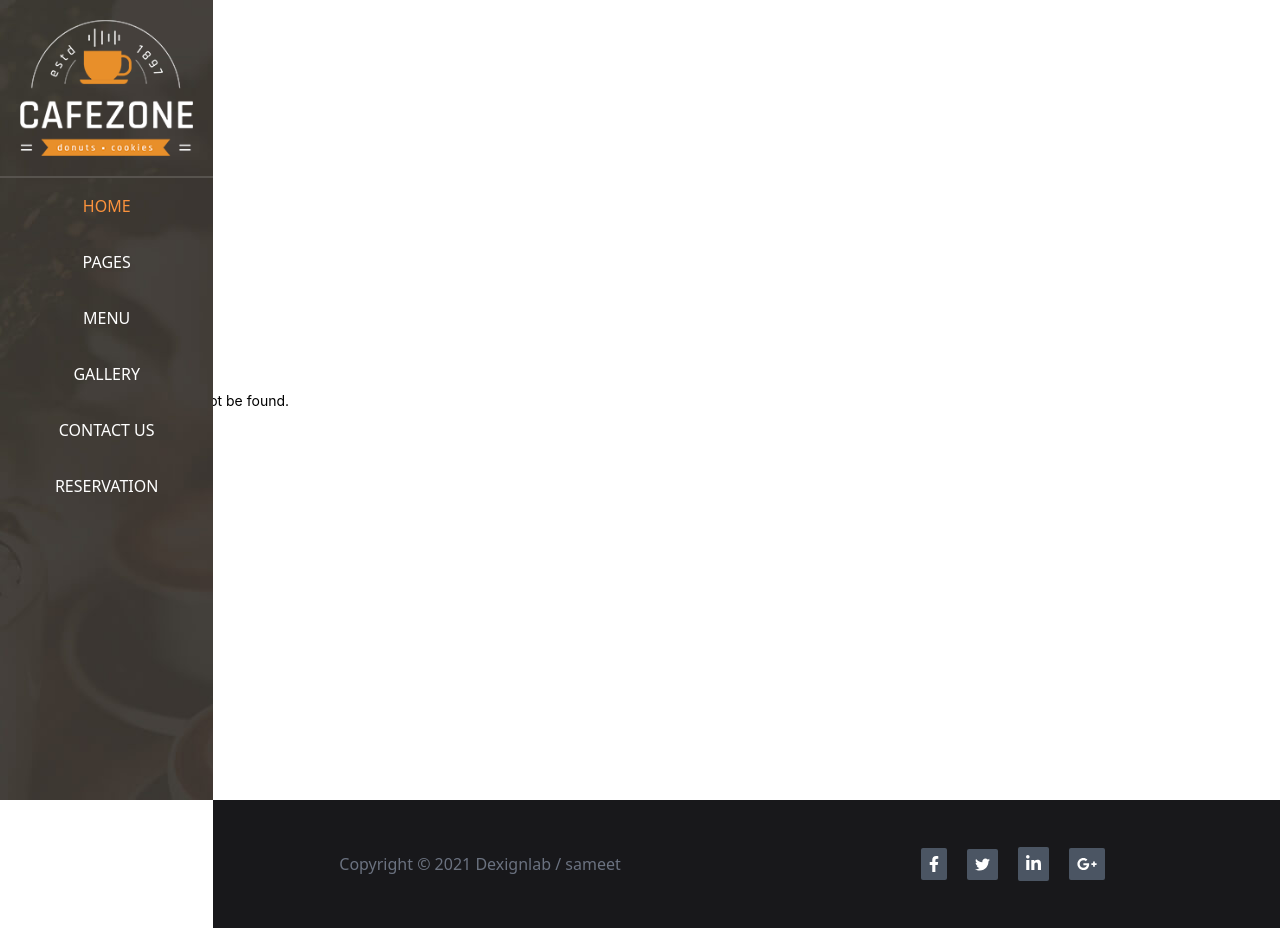
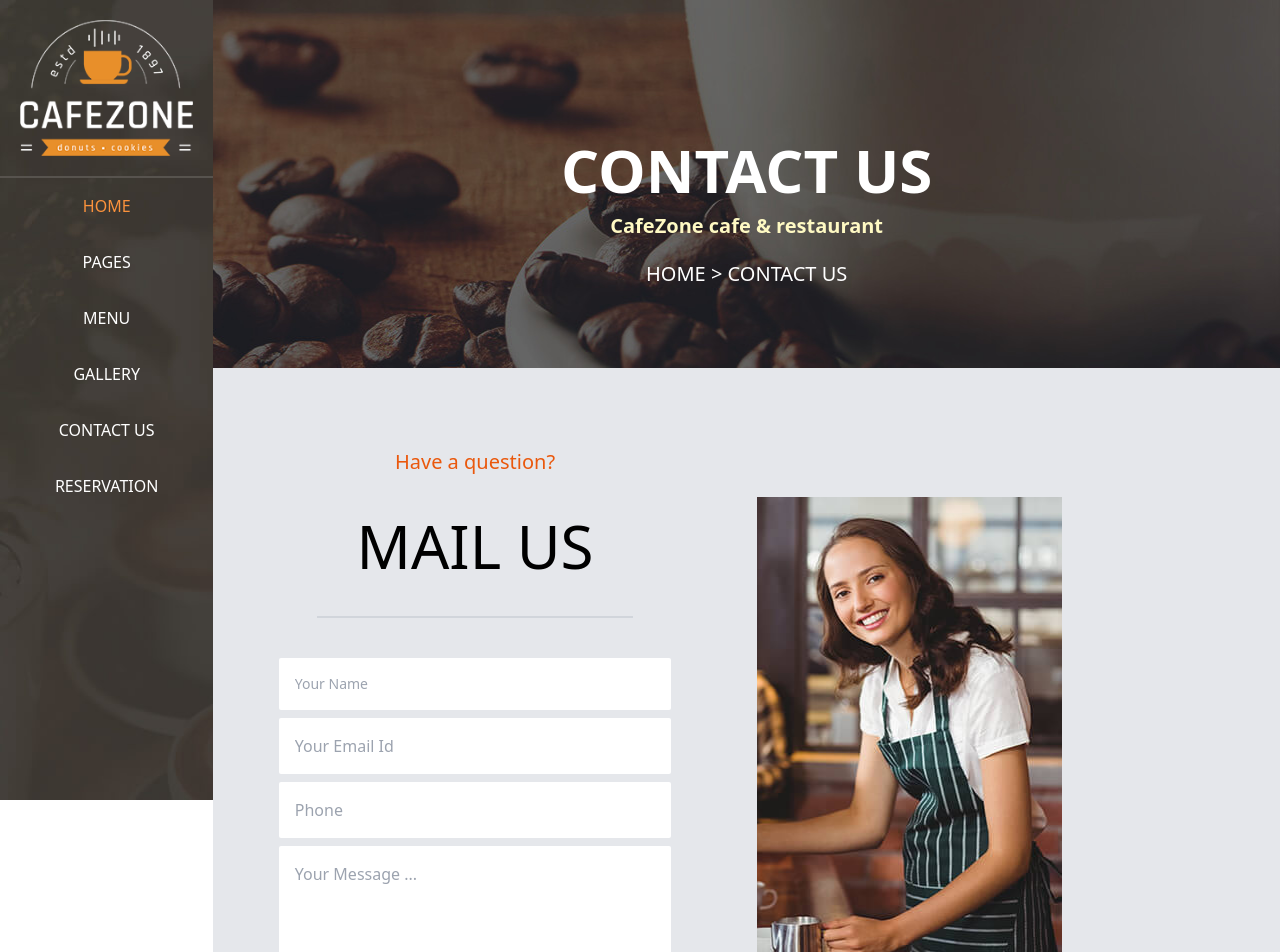
Before and after one commit to smsameet/online-coffee-shop, a Next.js app: page /contact-us in a window 1280 px wide. Before the commit this address had no page. Shown: the top 952 px of the page. Before the commit the page ends 928 px from the top, so only its background shows below. Built offline with nearby package versions, Linux system fonts and the light colour scheme.

Commit message:
add contact-us page

```diff
--- /dev/null
+++ b/pages/contact-us.jsx
@@ -0,0 +1,34 @@
+import Link from 'next/link'
+
+const contact_us = () => {
+  return (
+    <div className='flex flex-col w-full ml-auto'>
+      <div className='flex flex-col justify-center items-center pt-32 w-10/12 ml-auto bg-right-bottom bg-[url("../public/bnr1.jpg")]'>
+        <h2 className='text-white font-bold text-6xl p-3'>CONTACT US</h2>
+        <span className='text-yellow-100 font-bold text-xl pb-5'>CafeZone cafe & restaurant</span>
+        <h5 className='text-white text-xl pb-20'><Link href='/'><a>HOME</a></Link> &gt; CONTACT US</h5>
+      </div>
+      <div className='flex w-full'>
+        <div className='flex bg-gray-200 w-10/12 ml-auto pb-20 pt-20'>
+          <div className='flex flex-col w-6/12 mr-5 text-center justify-end'>
+            <span className='text-orange-600 text-xl w-fit m-auto'>Have a question?</span>
+            <h3 className='text-6xl border-b-gray-300 w-fit m-auto border-b-2 p-10'>MAIL US</h3>
+            <form className='flex flex-col mt-10 w-9/12 m-auto'>
+              <input className='mb-2 rounded-sm p-4 text-sm' placeholder='Your Name' type='text'/>
+              <input className='mb-2 rounded-sm p-4' placeholder='Your Email Id' type='email'/>
+              <input className='mb-2 rounded-sm p-4' placeholder='Phone' type='number'/>
+              <textarea className='mb-2 rounded-sm h-36 p-4' placeholder='Your Message ...'></textarea>
+              <button type='submit' className='w-full bg-gray-800 rounded-sm hover:bg-orange-400 text-gray-200 p-3 resize-x'>Submit</button>
+            </form>
+          </div>
+          <div className='flex w-6/12 h-full'>
+            <div className='bg-[url("../public/pic6.jpg")] bg-no-repeat bg-right w-7/12 h-full rounded-sm'>
+
+            </div>
+          </div>
+        </div>
+      </div>
+    </div>
+  )
+}
+export default contact_us
```
